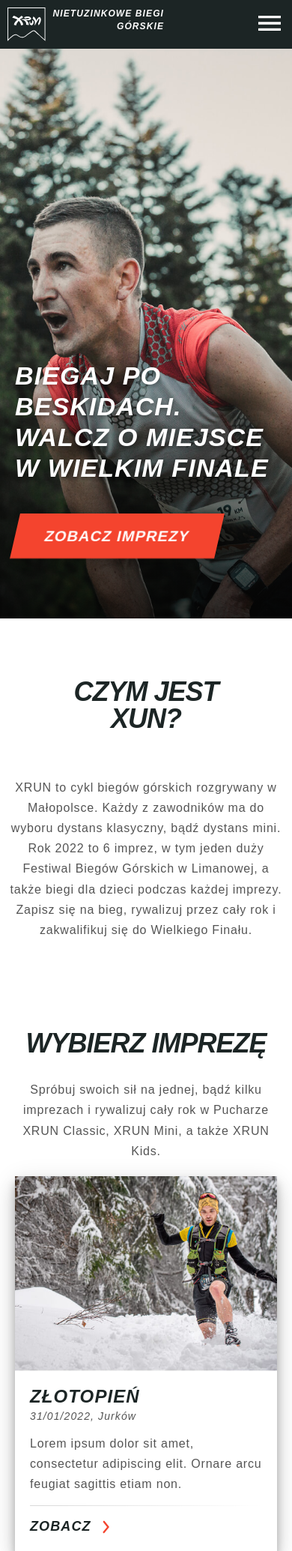
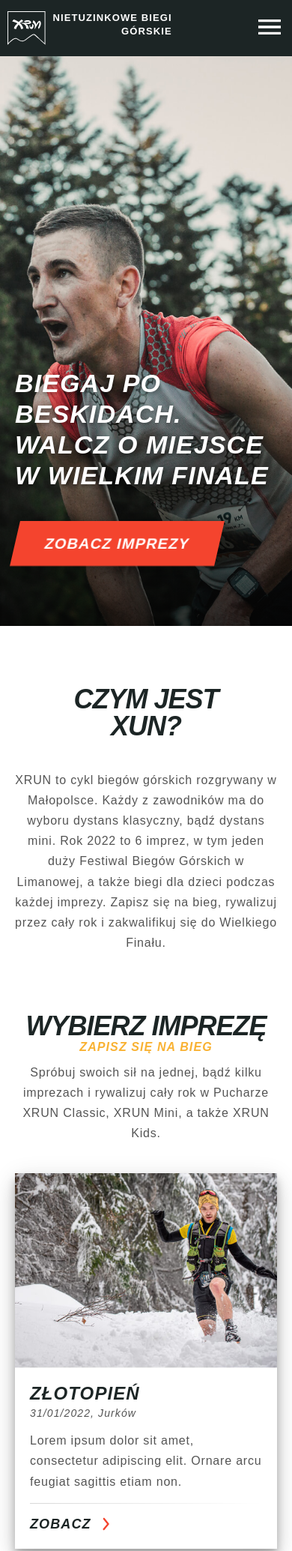
Before and after one commit to petkor1/serwis-biegowy, a PHP site: page / in a window 390 px wide. Shown: the top 2069 px of the page at 75% size. Run offline with PHP 8.4, Linux system fonts and the light colour scheme.

Commit message:
poprawki paddingi główna

```diff
--- a/index.html
+++ b/index.html
@@ -157,6 +157,8 @@
 
 <!------------------ EVENTS ----------------------->
                 <h1 id="events" class="events-section-title">Wybierz imprezę</h1>
+                <h5 class="mobile-about-subtitle">Zapisz się na bieg</h5>
+
                 <p class="about-description">Spróbuj swoich sił na jednej, bądź kilku imprezach i rywalizuj cały rok w Pucharze XRUN Classic, XRUN Mini, a także XRUN Kids.</p>
             </div>
 
--- a/style.css
+++ b/style.css
@@ -267,7 +267,7 @@ nav .menu-items{
     display: flex;
     justify-content: space-between;
     align-items: center;
-    padding: 10px;
+    padding: 15px 10px;
     background: #1c2525;
 }
 
@@ -282,11 +282,12 @@ nav .menu-items{
 
 .mobile-logo-container h5 {
     color: white;
-    font-size: 12px;
+    font-size: 13px;
     padding-left: 10px;
     font-weight: 600;
     text-align: right;
     line-height: 140%;
+    font-style: normal;
 }
 
 .mobile-logo-menu {
@@ -533,13 +534,38 @@ nav .menu-items{
 .about-description{
     margin: auto;
     max-width:880px;
-    padding: 30px 10px 0px 10px;
+    padding: 30px 0px 0px 10px;
     text-align: center;
+}
+.mobile-about-subtitle {
+    text-align: center;
+    color: #F9B233;
+    font-size: 16px;
+}
+
+@media screen and (min-width: 900px) {
+    .mobile-about-subtitle{
+        display: none;
+    }
+}
+
+
+@media screen and (max-width: 900px) {
+    .about-description{
+        padding: 10px 0px 20px 0px;
+    }
 }
 
 .events-section-title{
     padding: 120px 0 0 0;
     text-align: center;
+}
+
+@media screen and (max-width:900px) {
+   .events-section-title{
+    padding: 60px 0 0 0;
+    text-align: center;
+}
 }
 
 /*------------Events--------------*/
@@ -560,6 +586,12 @@ nav .menu-items{
     margin: auto;
     width: 1240px;
     padding: 0 20px 0 20px;
+}
+
+@media screen and (max-width:900px) {
+    .events-container{
+        gap: 30px;
+    }
 }
 
 .event-card {
@@ -644,8 +676,7 @@ nav .menu-items{
 
 @media screen and (max-width:900px){
     .title-container{
-        padding-bottom: 20px;
-        padding-top: 20px;
+        padding: 20px;
     }
 }
 
```
